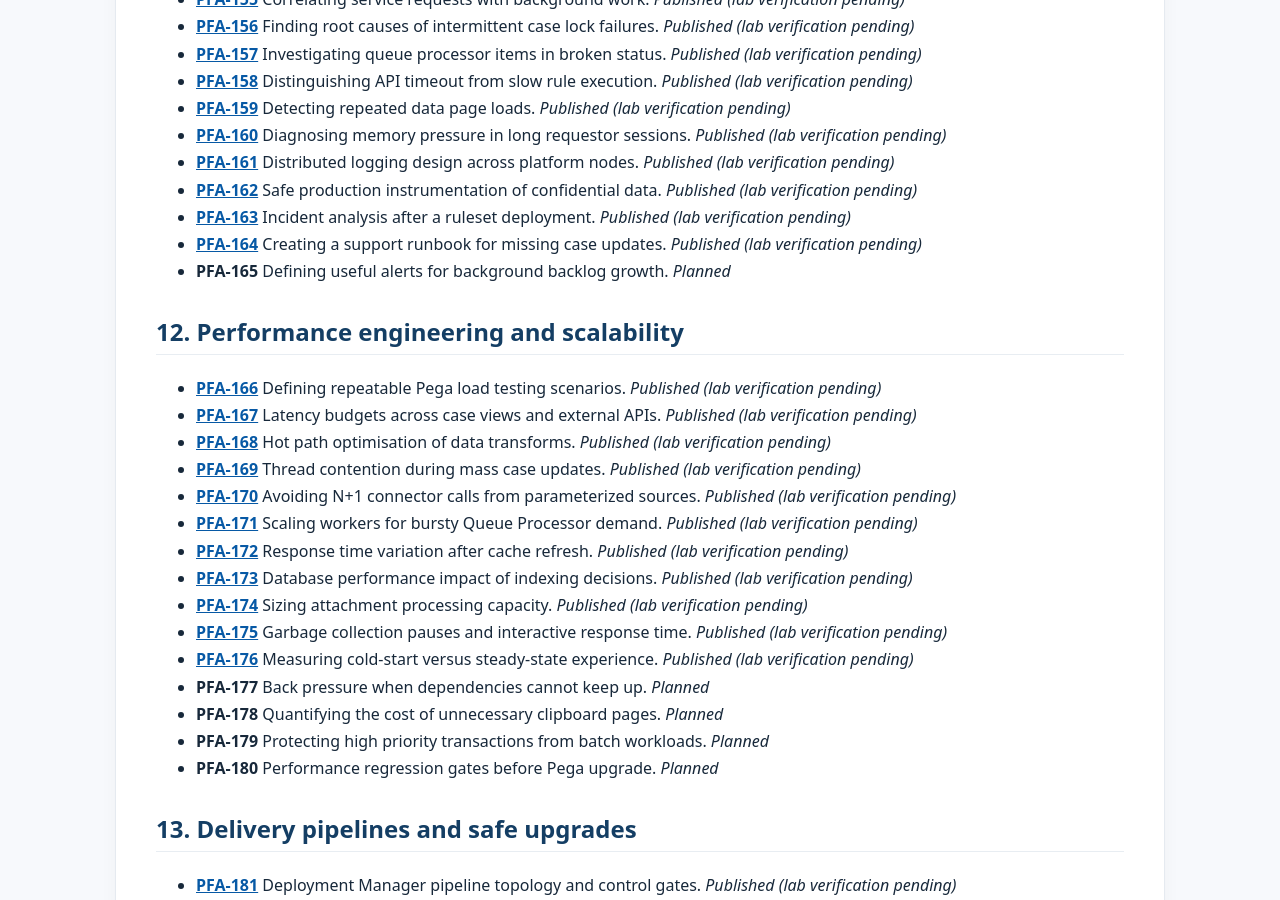
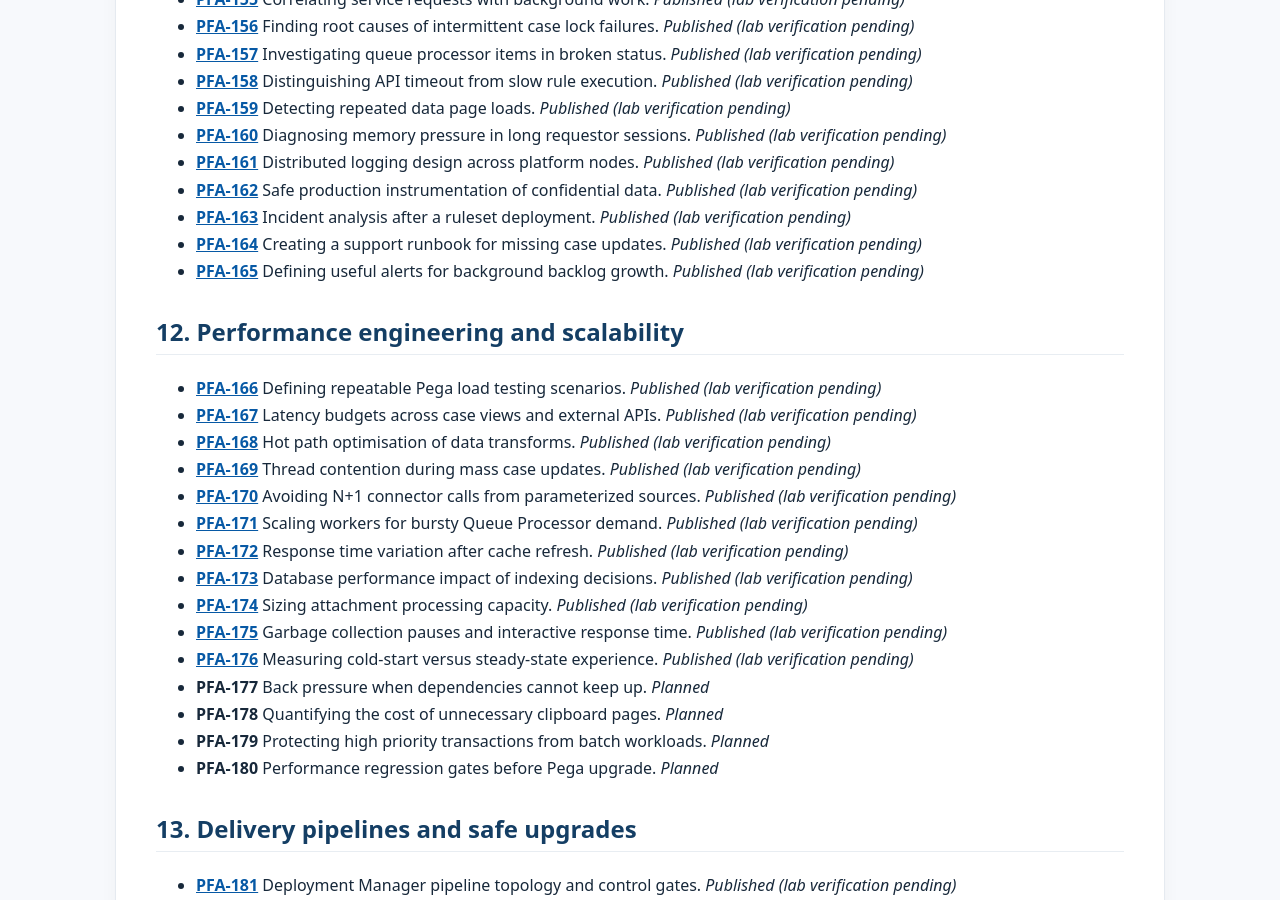
Before and after one commit to chandransandeep/pega-feature-atlas, a Jekyll site: the page built from docs/feature-inventory.md, in a window 1280 px wide and 900 px high, scrolled down 6209 px. Built offline with Jekyll 4.4.1, drawn with Linux system fonts in a browser that asks for light colours.

Commit message:
Publish PFA-165: pfa-165-defining-useful-alerts-for-background-backlog-growth

```diff
--- a/docs/commit-date-register.tsv
+++ b/docs/commit-date-register.tsv
@@ -236,3 +236,4 @@ docs/articles/security/pfa-150-security-regression-testing-during-application-up
 docs/articles/observability/pfa-162-safe-production-instrumentation-of-confidential-data.md	2020-03-01	2026-10-31T03:08:02+00:00	random_past_date
 docs/articles/observability/pfa-163-incident-analysis-after-a-ruleset-deployment.md	2022-04-18	2026-10-31T03:08:02+00:00	random_past_date
 docs/articles/observability/pfa-164-creating-a-support-runbook-for-missing-case-updates.md	2023-06-10	2026-10-31T03:08:02+00:00	random_past_date
+docs/articles/observability/pfa-165-defining-useful-alerts-for-background-backlog-growth.md	2023-08-13	2026-10-31T03:08:02+00:00	random_past_date
--- a/docs/feature-inventory.md
+++ b/docs/feature-inventory.md
@@ -248,7 +248,7 @@ This is the editorial plan for Pega Feature Atlas. It is not a list of completed
 - **[PFA-162](articles/observability/pfa-162-safe-production-instrumentation-of-confidential-data.md)** Safe production instrumentation of confidential data. _Published (lab verification pending)_
 - **[PFA-163](articles/observability/pfa-163-incident-analysis-after-a-ruleset-deployment.md)** Incident analysis after a ruleset deployment. _Published (lab verification pending)_
 - **[PFA-164](articles/observability/pfa-164-creating-a-support-runbook-for-missing-case-updates.md)** Creating a support runbook for missing case updates. _Published (lab verification pending)_
-- **PFA-165** Defining useful alerts for background backlog growth. _Planned_
+- **[PFA-165](articles/observability/pfa-165-defining-useful-alerts-for-background-backlog-growth.md)** Defining useful alerts for background backlog growth. _Published (lab verification pending)_
 
 <a id="section-12"></a>
 
```
Also changed, not shown: README.md, docs/articles/observability/pfa-165-defining-useful-alerts-for-background-backlog-growth.md (renamed from drafts/pfa-165-defining-useful-alerts-for-background-backlog-growth.md).
